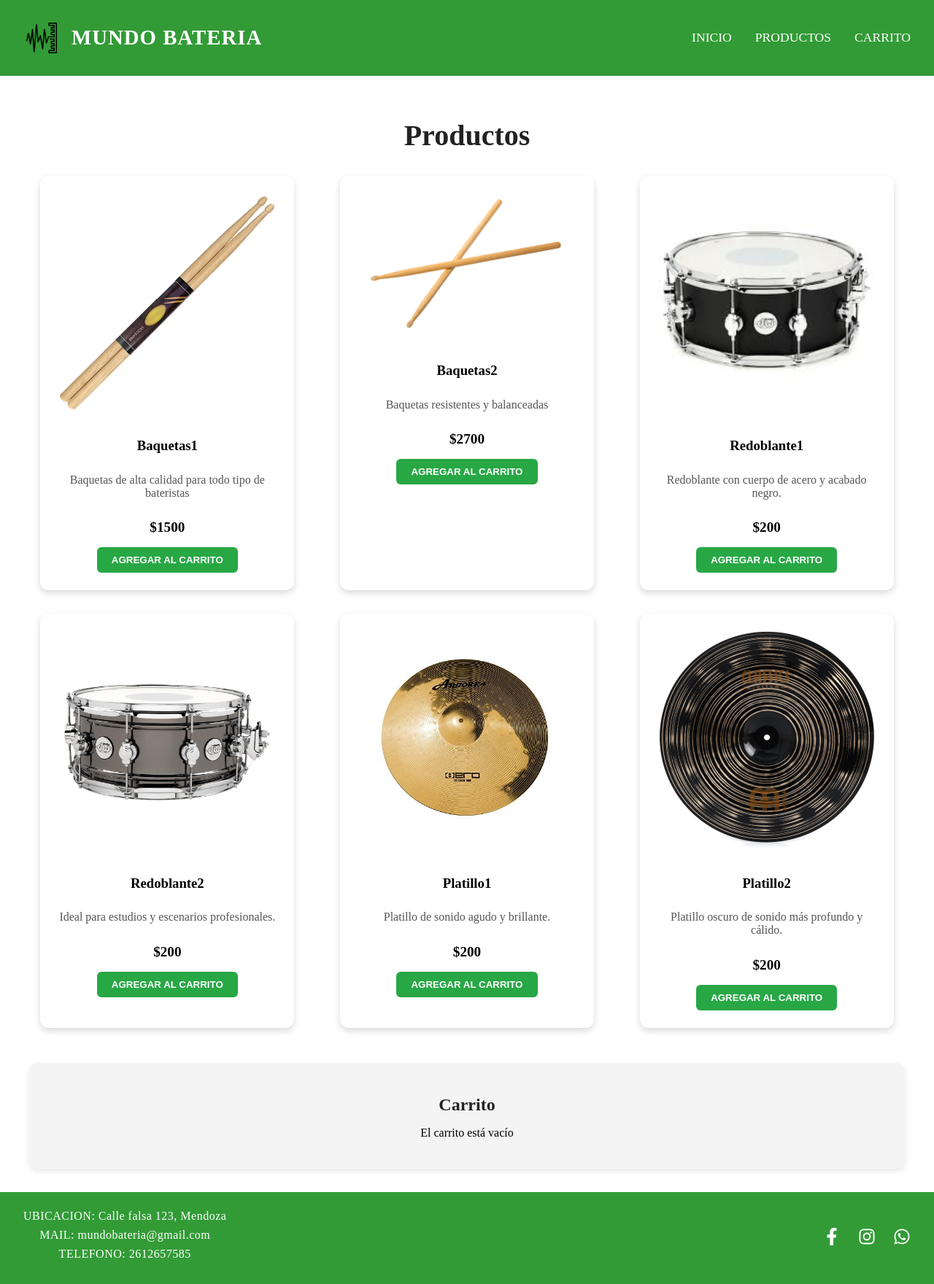
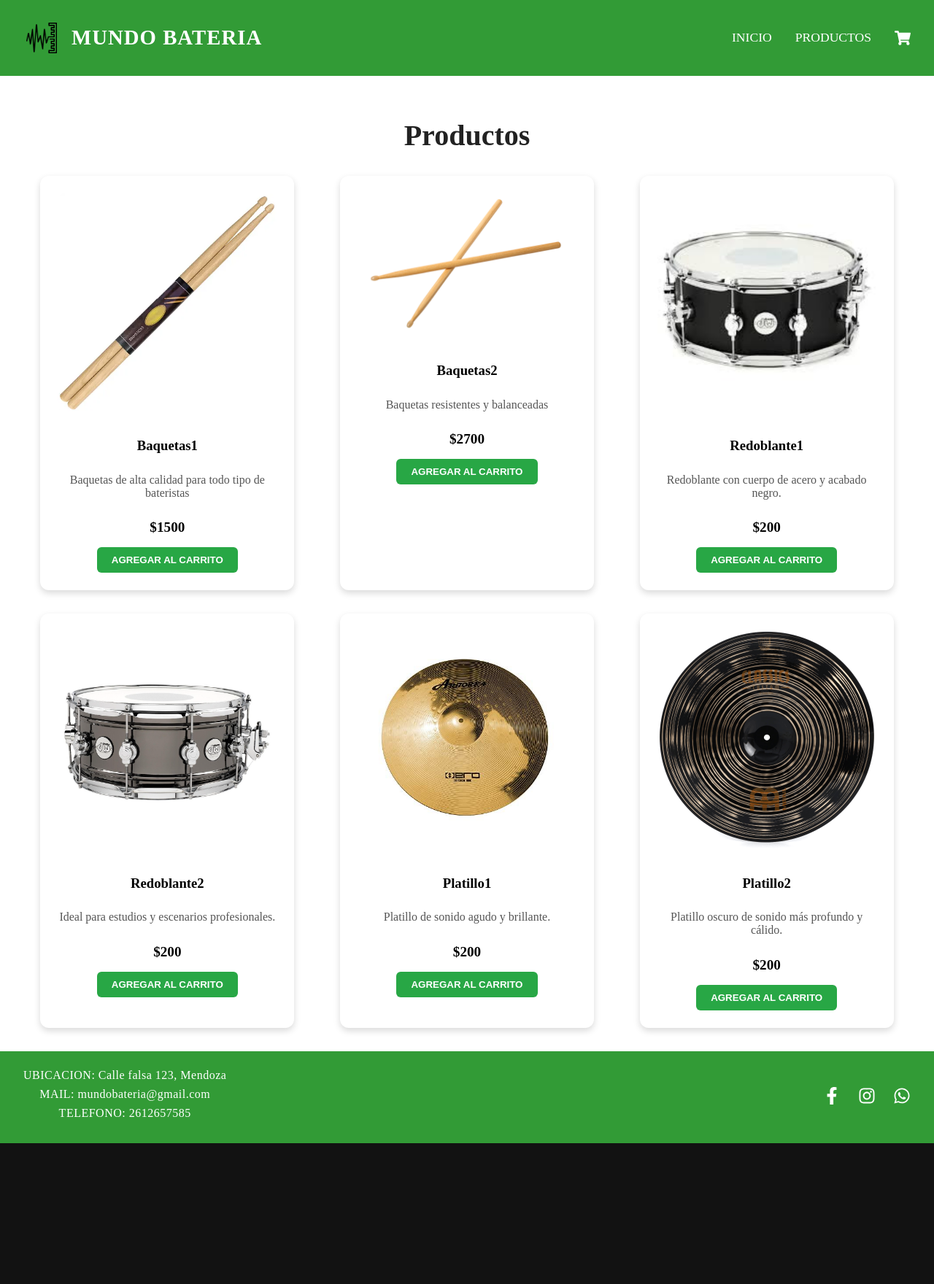
Before and after one commit to nino1236/react-numen, a React (Vite) app: page /productos in a window 1280 px wide. Shown: the whole page at 73% size. After the commit the page ends 1567 px from the top, so only its background shows below. Built offline with nearby package versions, Linux system fonts and the light colour scheme.

Commit message:
Modificación de menú carrito

```diff
--- a/src/components/Header.jsx
+++ b/src/components/Header.jsx
@@ -4,9 +4,14 @@ import '../styles/Header.css';
 import logo from '../assets/iconositio.png';
 import { Link } from 'react-router-dom';
 import { FaBars, FaTimes } from 'react-icons/fa'; // iconos menú
+import { FaShoppingCart } from "react-icons/fa";
+import { useCart } from "../context/CartContext";
 
 function Header() {
   const [menuOpen, setMenuOpen] = useState(false);
+
+  const { cartItems } = useCart();
+  const itemCount = cartItems.length;
 
   const toggleMenu = () => setMenuOpen(!menuOpen);
   const closeMenu = () => setMenuOpen(false);
@@ -27,7 +32,8 @@ function Header() {
       <nav className={`nav-links ${menuOpen ? 'active' : ''}`}>
         <Link to="/" className="nav-link" onClick={closeMenu}>INICIO</Link>
         <Link to="/productos" className="nav-link" onClick={closeMenu}>PRODUCTOS</Link>
-        <Link to="/carrito" className="nav-link" onClick={closeMenu}>CARRITO</Link>
+        <Link to="/carrito" className="nav-link cart-icon" onClick={closeMenu}>
+        <FaShoppingCart size={22} />{itemCount > 0 && <span className="cart-count">{itemCount}</span>}</Link>
       </nav>
     </header>
   );
--- a/src/pages/Carrito.jsx
+++ b/src/pages/Carrito.jsx
@@ -1,13 +1,14 @@
 import Header from '../components/Header';
 import Footer from '../components/footer';
 import { FaFacebookF, FaInstagram, FaWhatsapp } from "react-icons/fa";
+import { FaShoppingCart } from "react-icons/fa";
 import Cart from '../components/cart';
 import styles from '../styles/cart.module.css';
 
 function Carrito() {
   return (
     <div>
-      <h1>Carrito</h1>
+      <h1><FaShoppingCart size={22} /></h1>
       <Cart />
     </div>
   );
--- a/src/pages/Home.jsx
+++ b/src/pages/Home.jsx
@@ -16,6 +16,7 @@ Explorá nuestro catálogo, armá tu set ideal y llevá tu pasión por la bater
   <img
         src={homeImage}
         alt="manos con baquetas"
+        class name="home-image"
       />
     </main>
   );
--- a/src/pages/Productos.jsx
+++ b/src/pages/Productos.jsx
@@ -84,20 +84,7 @@ function Productos() {
         ))}
       </ul>
 
-      <div className="carrito-resumen">
-        <h2>Carrito</h2>
-        {cartItems.length === 0 ? (
-          <p>El carrito está vacío</p>
-        ) : (
-          <ul>
-            {cartItems.map(({ id, name, price, quantity }) => (
-              <li key={id}>
-                {name} - ${price} x {quantity}
-              </li>
-            ))}
-          </ul>
-        )}
-      </div>
+
     </div>
   );
 }
--- a/src/styles/App.css
+++ b/src/styles/App.css
@@ -5,6 +5,10 @@
   color: black;
   margin: 0;
   padding: 0;
+}
+
+html, body {
+  overflow-x: hidden;  /* Evita que algo que sobresale genere scroll horizontal */
 }
 
 
--- a/src/styles/Header.css
+++ b/src/styles/Header.css
@@ -1,4 +1,4 @@
-/* CONTENEDOR PRINCIPAL */
+/* === CONTENEDOR PRINCIPAL === */
 .header {
   display: flex;
   justify-content: space-between;
@@ -11,7 +11,7 @@
   z-index: 1000;
 }
 
-/* LOGO + TÍTULO */
+/* === LOGO + TÍTULO === */
 .logo-container {
   display: flex;
   align-items: center;
@@ -29,9 +29,10 @@
   letter-spacing: 1px;
 }
 
-/* LINKS DE NAVEGACIÓN */
+/* === LINKS DE NAVEGACIÓN === */
 .nav-links {
   display: flex;
+  align-items: center;
   gap: 2rem;
 }
 
@@ -46,7 +47,39 @@
   color: #ffcc00;
 }
 
-/* Menú para pantallas móviles */
+/* ICONO DEL CARRITO (imagen) */
+.cart-icon {
+  position: relative;
+  display: flex;
+  align-items: center;
+  justify-content: center;
+}
+
+.cart-icon img {
+  width: 28px;      /* Tamaño del carrito en escritorio */
+  height: 28px;
+  object-fit: contain;
+  filter: brightness(0) invert(1); /* Mantiene el ícono blanco sobre fondo verde */
+  cursor: pointer;
+}
+
+.cart-count {
+  position: absolute;
+  top: -6px;
+  right: -10px;
+  background-color: #ffcc00;
+  color: #329b36;
+  font-size: 12px;
+  font-weight: bold;
+  border-radius: 50%;
+  width: 18px;
+  height: 18px;
+  display: flex;
+  align-items: center;
+  justify-content: center;
+}
+
+/* === ICONO MENÚ HAMBURGUESA === */
 .menu-icon {
   display: none;
   font-size: 1.8rem;
@@ -55,7 +88,7 @@
 
 /* --- RESPONSIVIDAD --- */
 
-/* Tablets y teléfonos móviles */
+/* === Tablets y teléfonos móviles === */
 @media (max-width: 768px) {
   .menu-icon {
     display: block;
@@ -83,6 +116,20 @@
     font-size: 1.5rem;
   }
 
+  /* 🔹 Carrito más chico en pantallas pequeñas */
+  .cart-icon img {
+    width: 24px;
+    height: 24px;
+  }
+
+  .cart-count {
+    top: -5px;
+    right: -8px;
+    width: 16px;
+    height: 16px;
+    font-size: 11px;
+  }
+
   .logo {
     width: 45px;
   }
@@ -92,13 +139,18 @@
   }
 }
 
-/* Para pantallas pequeñas (menos de 400px) */
+/* === Para pantallas pequeñas (menos de 400px) === */
 @media (max-width: 400px) {
   .site-title {
-    display: none; /* si el título no entra */
+    display: none; /* Oculta el título si no entra */
   }
 
   .logo {
     width: 40px;
   }
+
+  .cart-icon img {
+    width: 22px;
+    height: 22px;
+  }
 }
--- a/src/styles/Home.css
+++ b/src/styles/Home.css
@@ -5,8 +5,10 @@
   justify-content: center;
   text-align: center;
   padding: 2rem;
-  max-width: 1200px;
+  width: 100%;
+  max-width: 100%;
   margin: 0 auto;
+  box-sizing: border-box;
 }
 
 .home-container h1 {
@@ -24,11 +26,14 @@
 }
 
 .home-image {
-  width: 80%;
-  max-width: 600px;
+  width: 100%;
+  max-width: 500px;
   height: auto;
   border-radius: 12px;
-  box-shadow: 0 4px 10px rgba(0,0,0,0.2);
+  box-shadow: 0 4px 10px rgba(0, 0, 0, 0.2);
+  object-fit: contain;
+  display: block;
+  margin: 0 auto;
 }
 
 /* 💡 Animación ligera al hacer hover */
@@ -55,17 +60,11 @@
 /* Celulares */
 @media (max-width: 600px) {
   .home-container {
-    padding: 1.5rem;
+    padding: 1rem;
   }
-  .home-container h1 {
-    font-size: 2rem;
-  }
-  .home-container p {
-    font-size: 1rem;
-    width: 100%;
-  }
+
   .home-image {
-    width: 100%;
-    max-width: 100%;
+    width: 90%;
+    max-width: 90%;
   }
 }
```
